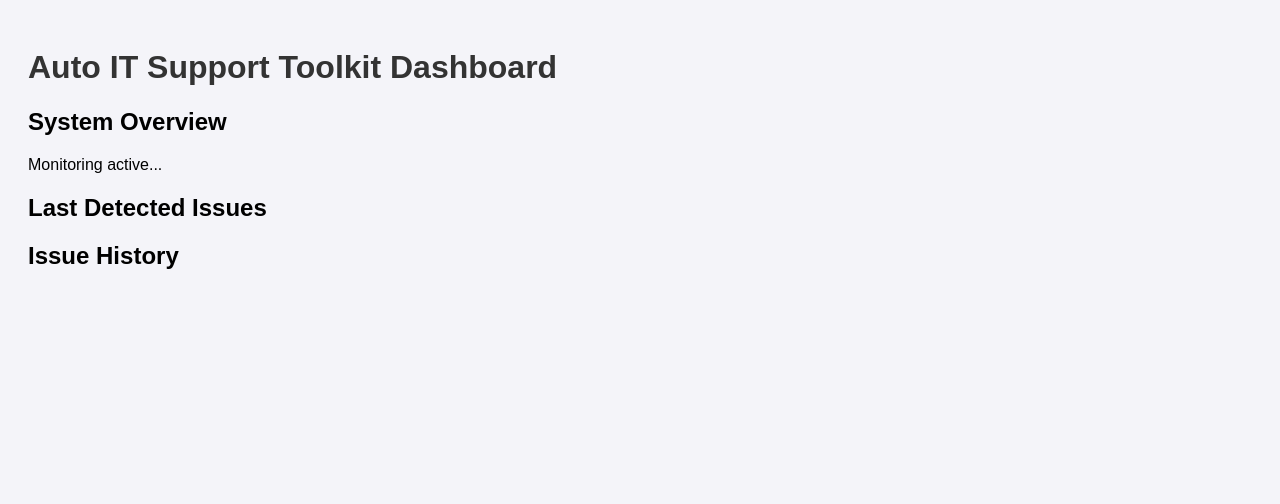
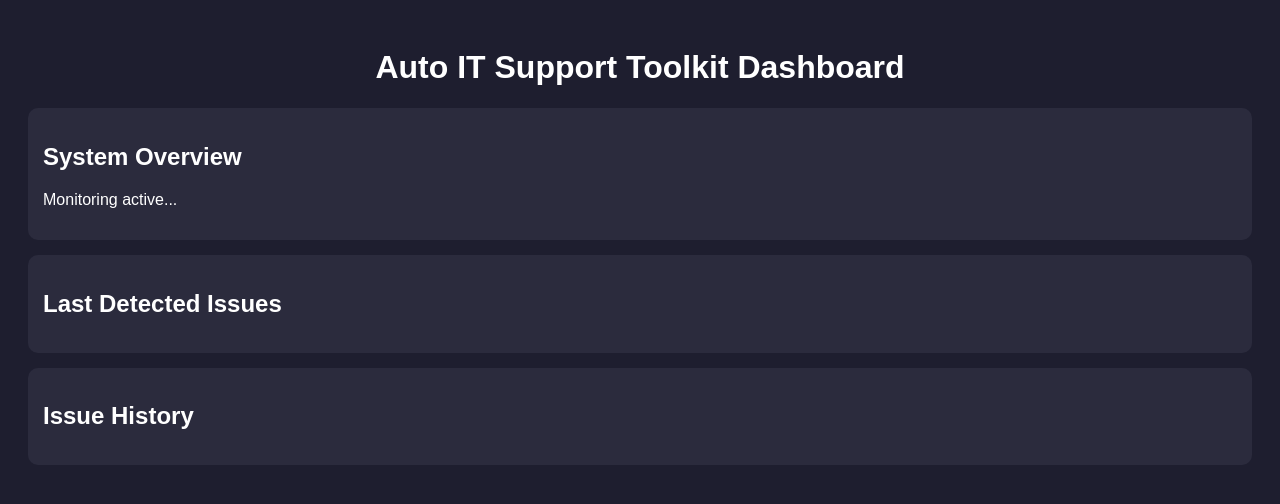
Before and after one commit to Cassie-LG/auto-it-support-toolkit, a Flask app: page / in a window 1280 px wide. Shown: the top 504 px of the page. Run offline with Flask 3, Linux system fonts and the light colour scheme; data that the repository does not hold is empty.

Commit message:
Add severity color coding

```diff
--- a/app/static/style.css
+++ b/app/static/style.css
@@ -1,27 +1,37 @@
 body {
-    font-family: Arial, sans-serif;
-    background: #f4f4f9;
+    font-family: Arial;
+    background: #1e1e2f;
+    color: white;
     padding: 20px;
 }
 
 h1 {
-    color: #333;
+    text-align: center;
 }
 
-pre {
-    background: #fff;
-    padding: 10px;
+.panel {
+    background: #2b2b3d;
+    padding: 15px;
+    margin: 15px 0;
+    border-radius: 10px;
+}
+
+li {
+    padding: 8px;
+    margin: 5px 0;
     border-radius: 5px;
 }
 
-ul {
-    list-style: none;
-    padding: 0;
+/* Severity colors */
+.low {
+    background: #4caf50;
 }
-
-li {
-    background: #ffdddd;
-    margin: 5px 0;
-    padding: 5px;
-    border-radius: 3px;
+.medium {
+    background: #ff9800;
 }
+.high {
+    background: #f44336;
+}
+.critical {
+    background: #b71c1c;
+}
```
